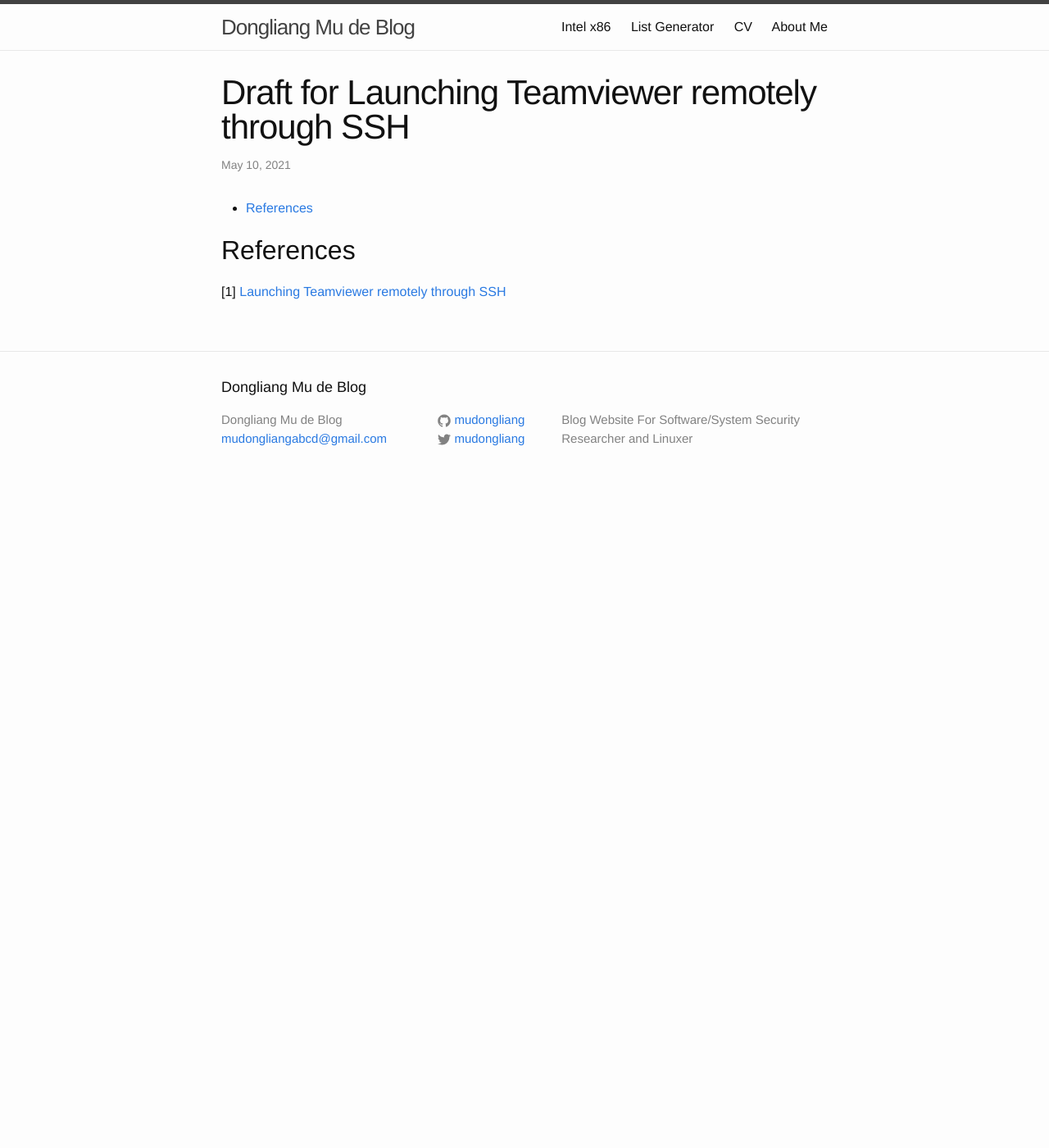
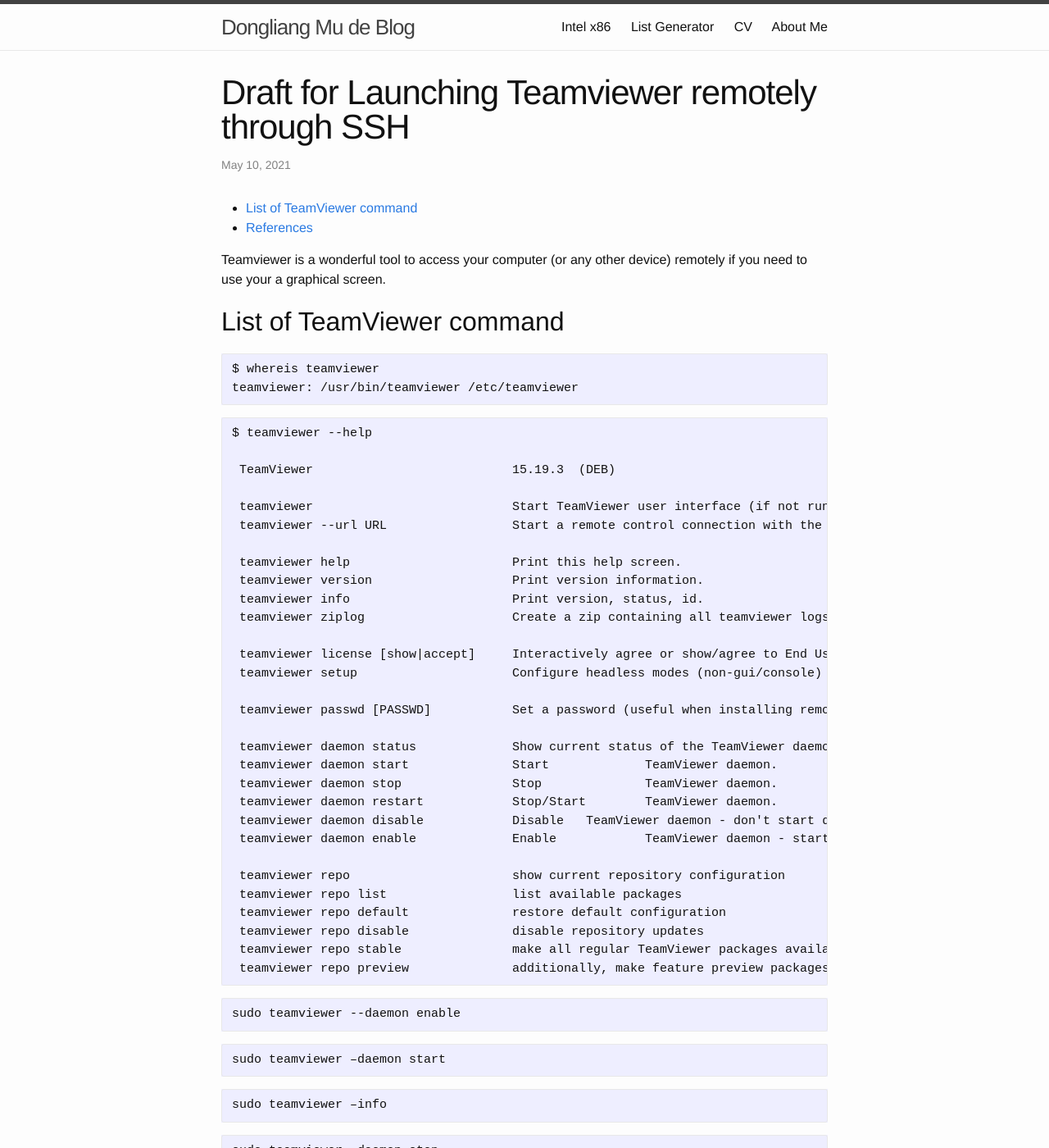
Before and after one commit to mudongliang/mudongliang.github.io, a Jekyll site: the page built from _posts/2021-05-10-launching-teamviewer-remotely-through-ssh.md, in a window 1280 px wide and 1400 px high. Shown: the whole window at 82% size. Built offline with Jekyll 4.4.1, drawn with Linux system fonts in a browser that asks for light colours.

Commit message:
add command list for remote teamviewer usage

````diff
--- a/_posts/2021-05-10-launching-teamviewer-remotely-through-ssh.md
+++ b/_posts/2021-05-10-launching-teamviewer-remotely-through-ssh.md
@@ -9,6 +9,64 @@
 * TOC
 {:toc}
 
+Teamviewer is a wonderful tool to access your computer (or any other device) remotely if you need to use your a graphical screen.
+
+## List of TeamViewer command
+
+```
+$ whereis teamviewer
+teamviewer: /usr/bin/teamviewer /etc/teamviewer
+```
+
+```
+$ teamviewer --help
+
+ TeamViewer                           15.19.3  (DEB)
+
+ teamviewer                           Start TeamViewer user interface (if not running).
+ teamviewer --url URL                 Start a remote control connection with the given TeamViewer link
+
+ teamviewer help                      Print this help screen.
+ teamviewer version                   Print version information.
+ teamviewer info                      Print version, status, id.
+ teamviewer ziplog                    Create a zip containing all teamviewer logs (useful when contacting support).
+
+ teamviewer license [show|accept]     Interactively agree or show/agree to End User License Agreement.
+ teamviewer setup                     Configure headless modes (non-gui/console)
+
+ teamviewer passwd [PASSWD]           Set a password (useful when installing remote (ssh).
+
+ teamviewer daemon status             Show current status of the TeamViewer daemon.
+ teamviewer daemon start              Start		TeamViewer daemon.
+ teamviewer daemon stop               Stop		TeamViewer daemon.
+ teamviewer daemon restart            Stop/Start	TeamViewer daemon.
+ teamviewer daemon disable            Disable	TeamViewer daemon - don't start daemon on system startup.
+ teamviewer daemon enable             Enable		TeamViewer daemon - start daemon on system startup (default).
+
+ teamviewer repo                      show current repository configuration
+ teamviewer repo list                 list available packages
+ teamviewer repo default              restore default configuration
+ teamviewer repo disable              disable repository updates
+ teamviewer repo stable               make all regular TeamViewer packages available (default)
+ teamviewer repo preview              additionally, make feature preview packages available
+```
+
+```
+sudo teamviewer --daemon enable
+```
+
+```
+sudo teamviewer –daemon start
+```
+
+```
+sudo teamviewer –info
+```
+
+```
+sudo teamviewer –daemon stop
+```
+
 ## References
 
 [1] [Launching Teamviewer remotely through SSH](http://www.tonisoto.com/2013/07/launching-teamviewer-remotely-throught-ssh/)
````
